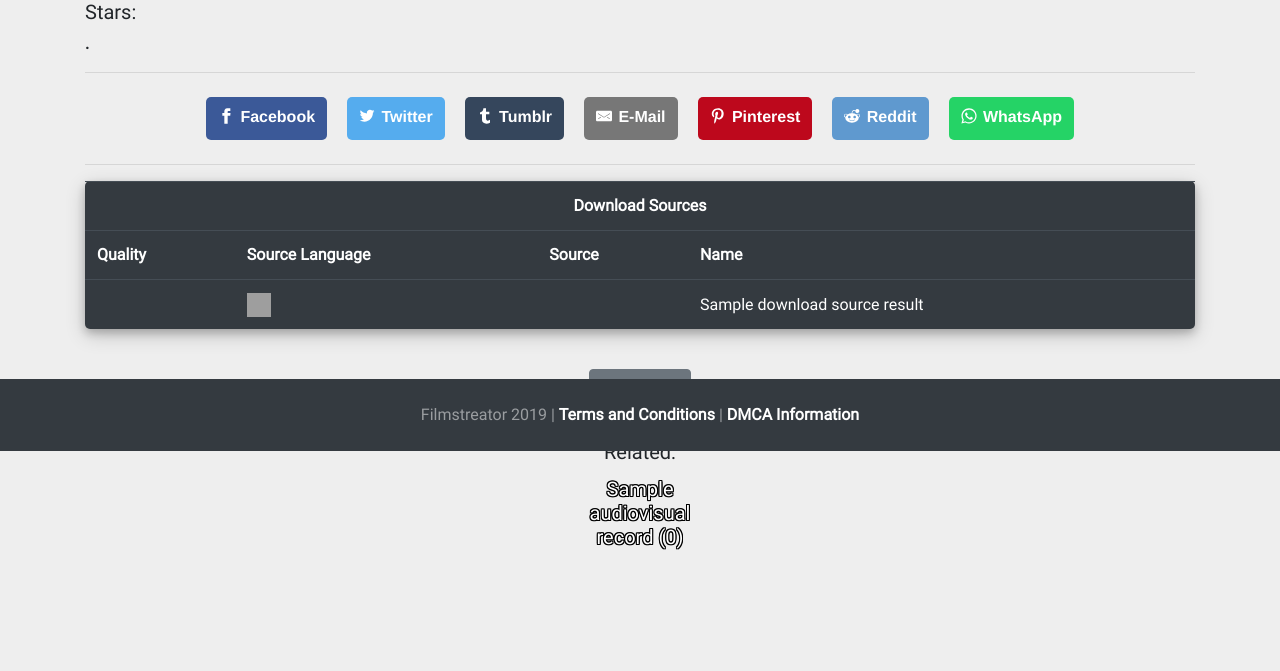
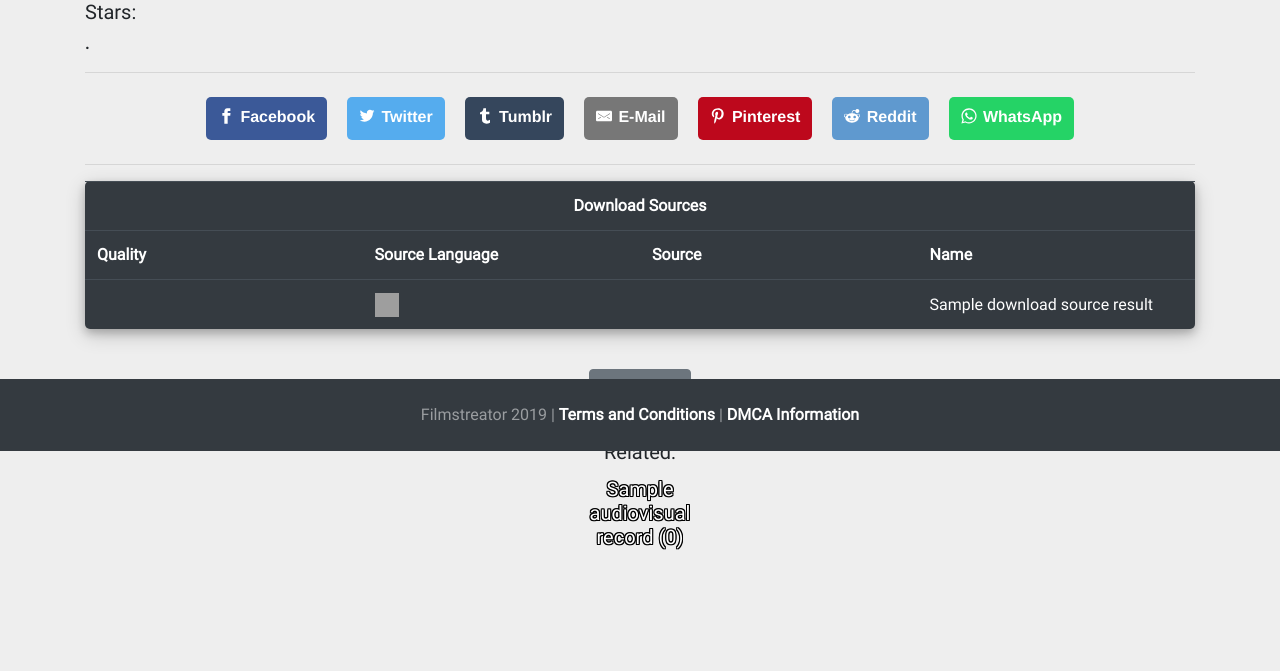
Before and after one commit to koyadovic/filmstreator, a Django app: page /1/ in a window 1280 px wide. Shown: the part 349-1020 px from the top of the page. Run offline with Django 3.2, Linux system fonts and the light colour scheme; tables that the repository leaves empty hold one stand-in row (values such as "Sample post"); a database or web service that is not in the repository returns one stand-in record (values such as "Sample title"); some libraries are stand-ins or nearby versions; grey boxes are pictures that could not be loaded.

Commit message:
Style fixes

```diff
--- a/web/static/web/css/styles.a0e79201264851df3d3e9fd0a7ae659c.css
+++ b/web/static/web/css/styles.a0e79201264851df3d3e9fd0a7ae659c.css
@@ -575,6 +575,22 @@ li.nav-item {
     border-radius: 5px;
 }
 
+table {
+    table-layout:fixed;
+}
+td {
+    overflow: hidden;
+    text-overflow: ellipsis;
+    word-wrap: break-word;
+}
+@media only screen and (max-width: 480px) {
+    /* horizontal scrollbar for tables if mobile screen */
+    .tablemobile {
+        overflow-x: auto;
+        display: block;
+    }
+}
+
 /* *************************************************************************************************************** */
 /* SIDENAV */
 
@@ -652,10 +668,17 @@ div.audiovisual-item-container:hover {
     section.content .main-container.container-fluid {
         padding: 0px;
     }
+    .container {
+        padding-left: 0;
+        padding-right: 0;
+    }
     .dropdown-menu {
         margin-top: -90px;
     }
     .centered {
         margin-top: 50px;
     }
+    body {
+        /* padding-top: 0px !important; */
+    }
 }
--- a/web/templates/web/details.html
+++ b/web/templates/web/details.html
@@ -13,6 +13,11 @@
     <style>
     .main-container.container {
         margin-top: 0px;
+    }
+    @media (max-height: 750px), (max-width: 750px) {
+        body {
+            padding-top: 0px !important;
+        }
     }
     </style>
     {% endblock %}
```
